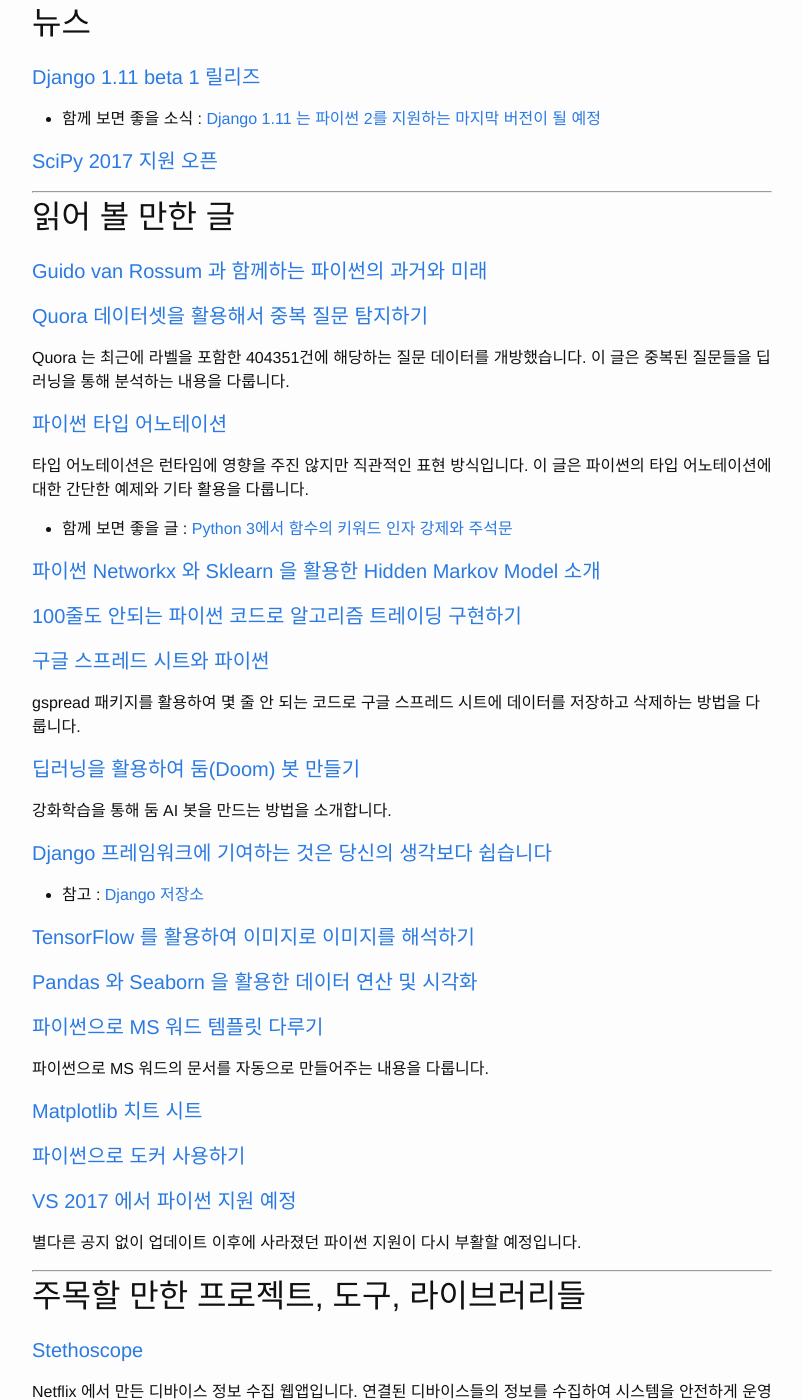
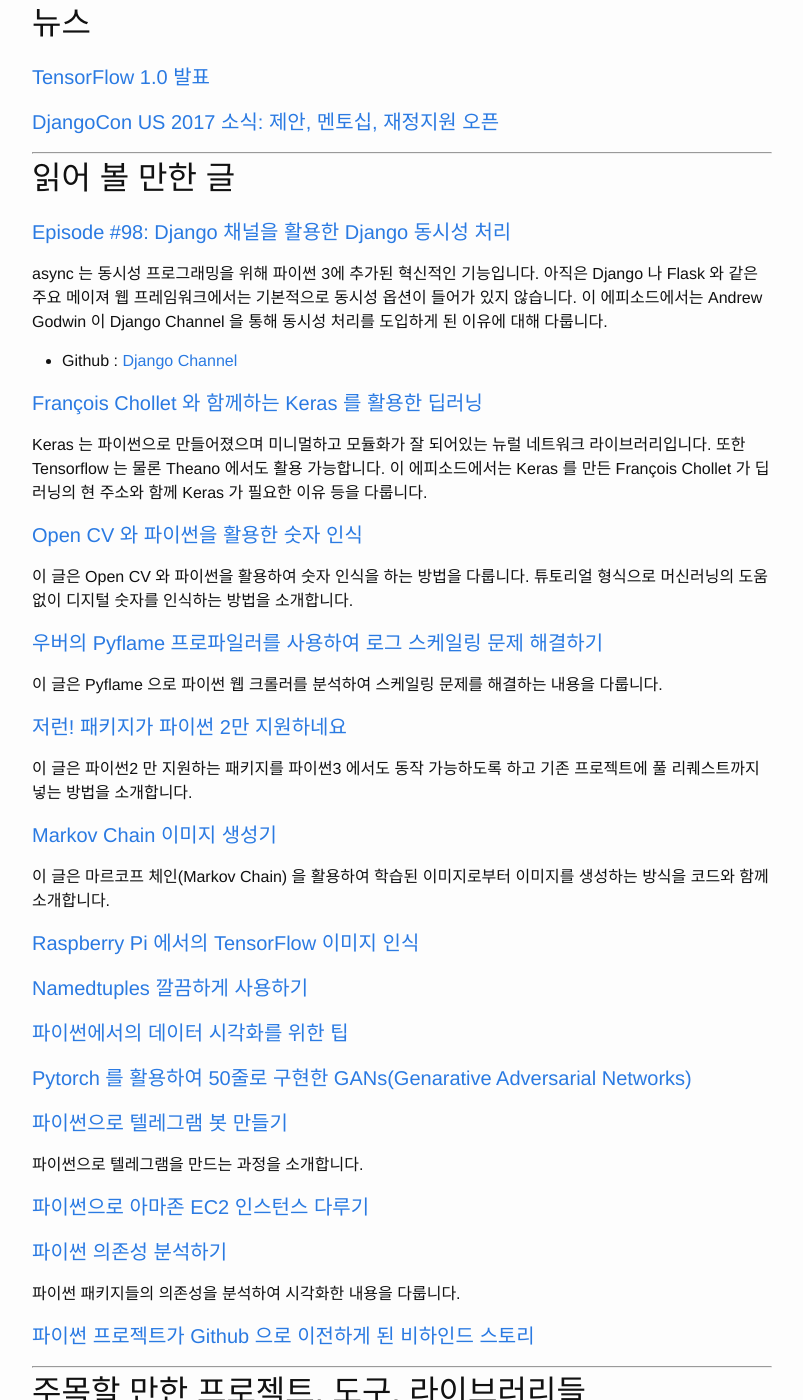
Before and after one commit to pythonkr/blog, a Jekyll site: the page built from _posts/2017-02-19-python-weekly-2017-07.md, in a window 1280 px wide and 1400 px high, scrolled down 309 px. Shown: the whole window, without its empty margins (238-1041 px from the left). Built offline with Jekyll 4.4.1, drawn with Linux system fonts in a browser that asks for light colours; some of the changed text lies outside the part shown.

Commit message:
fix: 2017년 2월 4주차 파이썬 주간 소식(수정1) - 실수로 지운 3주차 소식 복구

```diff
--- a/_posts/2017-02-19-python-weekly-2017-07.md
+++ b/_posts/2017-02-19-python-weekly-2017-07.md
@@ -1,10 +1,10 @@
 ---
 layout : post
-title : "2017년 2월 4주차 파이썬 주간 소식"
+title : "2017년 2월 3주차 파이썬 주간 소식"
 author : "박희찬, 권민재"
 ---
 
-2017년 2월 4주의 파이썬 소식을 모았습니다. 매주 발행되는 파이썬 메일링 소식들을 취합하여 요약 번역하였습니다. 의역 혹은 오역이 있을 수 있으니 자세한 정보는 원문 링크를 꼭 참고해주세요.
+2017년 2월 3주의 파이썬 소식을 모았습니다. 매주 발행되는 파이썬 메일링 소식들을 취합하여 요약 번역하였습니다. 의역 혹은 오역이 있을 수 있으니 자세한 정보는 원문 링크를 꼭 참고해주세요.
 
 고맙습니다.
 
@@ -12,88 +12,107 @@
 
 ## 뉴스
 
-#### [Django 1.11 beta 1 릴리즈](https://www.djangoproject.com/weblog/2017/feb/20/django-111-beta-1-released/)
+#### [TensorFlow 1.0 발표](https://developers.googleblog.com/2017/02/announcing-tensorflow-10.html)
 
-- 함께 보면 좋을 소식 : [Django 1.11 는 파이썬 2를 지원하는 마지막 버전이 될 예정](https://docs.djangoproject.com/en/dev/releases/1.11/)
-
-#### [SciPy 2017 지원 오픈](http://scipy2017.scipy.org/ehome/220975/493425/)
+#### [DjangoCon US 2017 소식: 제안, 멘토십, 재정지원 오픈](https://www.djangoproject.com/weblog/2017/feb/13/djangocon-us-2017-update-call-proposals-mentorship/)
 
 ----
 
 ## 읽어 볼 만한 글
 
-#### [Guido van Rossum 과 함께하는 파이썬의 과거와 미래](https://talkpython.fm/episodes/show/100/python-past-present-and-future-with-guido-van-rossum)
+#### [Episode #98: Django 채널을 활용한 Django 동시성 처리](https://talkpython.fm/episodes/show/98/adding-concurrency-to-django-with-django-channels)
+async 는 동시성 프로그래밍을 위해 파이썬 3에 추가된 혁신적인 기능입니다. 아직은 Django 나 Flask 와 같은 주요 메이져 웹 프레임워크에서는 기본적으로 동시성 옵션이 들어가 있지 않습니다. 이 에피소드에서는 Andrew Godwin 이 Django Channel 을 통해 동시성 처리를 도입하게 된 이유에 대해 다룹니다.
 
-#### [Quora 데이터셋을 활용해서 중복 질문 탐지하기](http://www.erogol.com/duplicate-question-detection-deep-learning/)
-Quora 는 최근에 라벨을 포함한 404351건에 해당하는 질문 데이터를 개방했습니다. 이 글은 중복된 질문들을 딥러닝을 통해 분석하는 내용을 다룹니다.
+- Github : [Django Channel](https://github.com/django/channels)
 
-#### [파이썬 타입 어노테이션](https://www.caktusgroup.com/blog/2017/02/22/python-type-annotations/)
-타입 어노테이션은 런타임에 영향을 주진 않지만 직관적인 표현 방식입니다. 이 글은 파이썬의 타입 어노테이션에 대한 간단한 예제와 기타 활용을 다룹니다.
+#### [François Chollet 와 함께하는 Keras 를 활용한 딥러닝](https://softwareengineeringdaily.com/2016/01/29/deep-learning-and-keras-with-francois-chollet/)
+Keras 는 파이썬으로 만들어졌으며 미니멀하고 모듈화가 잘 되어있는 뉴럴 네트워크 라이브러리입니다. 또한 Tensorflow 는 물론 Theano 에서도 활용 가능합니다. 이 에피소드에서는 Keras 를 만든 François Chollet 가 딥 러닝의 현 주소와 함께 Keras 가 필요한 이유 등을 다룹니다.
 
-- 함께 보면 좋을 글 : [Python 3에서 함수의 키워드 인자 강제와 주석문](http://blog.hannal.com/2015/03/keyword-only-arguments_and_annotations_for_python3/)
+#### [Open CV 와 파이썬을 활용한 숫자 인식](http://www.pyimagesearch.com/2017/02/13/recognizing-digits-with-opencv-and-python/)
+이 글은 Open CV 와 파이썬을 활용하여 숫자 인식을 하는 방법을 다룹니다. 튜토리얼 형식으로 머신러닝의 도움 없이 디지털 숫자를 인식하는 방법을 소개합니다.
 
-#### [파이썬 Networkx 와 Sklearn 을 활용한 Hidden Markov Model 소개](http://www.blackarbs.com/blog/introduction-hidden-markov-models-python-networkx-sklearn/2/9/2017)
+#### [우버의 Pyflame 프로파일러를 사용하여 로그 스케일링 문제 해결하기](https://benbernardblog.com/using-ubers-pyflame-and-logs-to-tackle-scaling-issues/)
+이 글은 Pyflame 으로 파이썬 웹 크롤러를 분석하여 스케일링 문제를 해결하는 내용을 다룹니다.
 
-#### [100줄도 안되는 파이썬 코드로 알고리즘 트레이딩 구현하기](https://www.oreilly.com/learning/algorithmic-trading-in-less-than-100-lines-of-python-code)
+#### [저런! 패키지가 파이썬 2만 지원하네요](https://medium.com/@anthonypjshaw/oh-no-this-package-is-python-2-only-8e6316f9a02#.l6lzn66vk)
+이 글은 파이썬2 만 지원하는 패키지를 파이썬3 에서도 동작 가능하도록 하고 기존 프로젝트에 풀 리퀘스트까지 넣는 방법을 소개합니다.
 
-#### [구글 스프레드 시트와 파이썬](https://www.twilio.com/blog/2017/02/an-easy-way-to-read-and-write-to-a-google-spreadsheet-in-python.html)
-gspread 패키지를 활용하여 몇 줄 안 되는 코드로 구글 스프레드 시트에 데이터를 저장하고 삭제하는 방법을 다룹니다.
+#### [Markov Chain 이미지 생성기](https://jonnoftw.github.io/2017/01/18/markov-chain-image-generation)
+이 글은 마르코프 체인(Markov Chain) 을 활용하여 학습된 이미지로부터 이미지를 생성하는 방식을 코드와 함께 소개합니다.
 
-#### [딥러닝을 활용하여 둠(Doom) 봇 만들기](https://www.codelitt.com/blog/doom-ai/)
-강화학습을 통해 둠 AI 봇을 만드는 방법을 소개합니다.
+#### [Raspberry Pi 에서의 TensorFlow 이미지 인식](http://svds.com/tensorflow-image-recognition-raspberry-pi/)
 
-#### [Django 프레임워크에 기여하는 것은 당신의 생각보다 쉽습니다](https://www.vinta.com.br/blog/2017/contributing-hugh-lib/)
+#### [Namedtuples 깔끔하게 사용하기](https://dbader.org/blog/writing-clean-python-with-namedtuples)
 
-- 참고 : [Django 저장소](https://github.com/django/django)
+#### [파이썬에서의 데이터 시각화를 위한 팁](https://www.dataquest.io/blog/how-to-communicate-with-data/)
 
-#### [TensorFlow 를 활용하여 이미지로 이미지를 해석하기](https://affinelayer.com/pix2pix/)
+#### [Pytorch 를 활용하여 50줄로 구현한 GANs(Genarative Adversarial Networks)](https://medium.com/@devnag/generative-adversarial-networks-gans-in-50-lines-of-code-pytorch-e81b79659e3f#.vvodfsp0j)
 
-#### [Pandas 와 Seaborn 을 활용한 데이터 연산 및 시각화](https://gist.github.com/5agado/ee95008f25730d04bfd0eedd5c36f0ee)
+#### [파이썬으로 텔레그램 봇 만들기](https://khashtamov.com/2017/02/how-to-create-a-telegram-bot-using-python/)
+파이썬으로 텔레그램을 만드는 과정을 소개합니다.
 
-#### [파이썬으로 MS 워드 템플릿 다루기](http://pbpython.com/python-word-template.html)
-파이썬으로 MS 워드의 문서를 자동으로 만들어주는 내용을 다룹니다.
+#### [파이썬으로 아마존 EC2 인스턴스 다루기](https://mattmccullo.com/blog/managing-aws-ec2-instances-python/)
 
-#### [Matplotlib 치트 시트](https://www.datacamp.com/community/blog/python-matplotlib-cheat-sheet#gs.Amknn3c)
+#### [파이썬 의존성 분석하기](http://kgullikson88.github.io/blog/pypi-analysis.html)
+파이썬 패키지들의 의존성을 분석하여 시각화한 내용을 다룹니다.
 
-#### [파이썬으로 도커 사용하기](https://hackernoon.com/3-tricks-for-mastering-docker-with-python-99876412348d#.qn4oovlgx)
-
-#### [VS 2017 에서 파이썬 지원 예정](https://blogs.msdn.microsoft.com/pythonengineering/2017/02/22/python-in-vs2017/)
-별다른 공지 없이 업데이트 이후에 사라졌던 파이썬 지원이 다시 부활할 예정입니다.
+#### [파이썬 프로젝트가 Github 으로 이전하게 된 비하인드 스토리](https://snarky.ca/the-history-behind-the-decision-to-move-python-to-github/)
 
 ----
 
 ## 주목할 만한 프로젝트, 도구, 라이브러리들
 
-#### [Stethoscope](https://github.com/Netflix/stethoscope)
-Netflix 에서 만든 디바이스 정보 수집 웹앱입니다. 연결된 디바이스들의 정보를 수집하여 시스템을 안전하게 운영할 수 있도록 도와줍니다.
+#### [ergonomica](https://github.com/ergonomica/ergonomica)
+파이썬으로 만든 다중 플랫폼 지원을 위한 모던 쉘
 
-- 함께 보면 좋을 글 : [Netflix Stethoscope 소개](http://techblog.netflix.com/)
+#### [Bella](https://github.com/manwhoami/Bella)
+macOS 를 위한 데이터 마이닝 및 원격 관리 도구
 
-#### [A.I. Duet](https://github.com/googlecreativelab/aiexperiments-ai-duet)
-Google 에서 만든 듀엣으로 피아노를 칠 수 있도록 돕는 실험적인 도구.
+#### [TensorFlowOnSpark](https://github.com/yahoo/TensorFlowOnSpark)
+Apache Hadoop 과 Spark 클러스터를 활용하여 확장성 있는 TensorFlow 환경 구축 도구
 
-- 함께 보면 좋을 글 : [AI Duet 소개](https://aiexperiments.withgoogle.com/ai-duet)
+#### [neat-python](https://github.com/CodeReclaimers/neat-python)
+기존의 [NEAT](http://www.cs.ucf.edu/~kstanley/neat.html) 도구를 파이썬으로 사용 가능하게 만든 구현체
 
-#### [Securitybot](https://github.com/dropbox/securitybot)
-Dropbox 에서 만든 보안 관련 챗봇입니다. 분산된 환경에서 보안과 관련된 알람을 발송하여 보안사고를 효율적으로 빠르게 감지하도록 돕습니다.
+#### [Lark](https://github.com/erezsh/Lark)
+Earley/LALR(1) 을 지원하는 모던 파싱 라이브러리
 
-#### [Universal Radio Hacker](https://github.com/jopohl/urh)
-무선 환경을 분석하는 도구.
+#### [ipytracer](https://github.com/sn0wle0pard/ipytracer)
+Jupyter, IPython 에서 알고리즘 시각화를 돕는 도구
 
-#### [bootstrapped](https://github.com/facebookincubator/bootstrapped)
-Facebook 에서 만든 A/B 테스트 관련 도구.
+#### [Django-behaviors](https://github.com/audiolion/django-behaviors)
+타임스탬프, 글 발행 등의 Django 모델에서 주로 사용하는 기능들을 모아 손쉽게 사용 가능하도록 돕는 도구
 
-#### [Tweetfeels](https://github.com/uclatommy/tweetfeels)
-트위터 스트리밍 API 와 [VADER Sentiment](https://github.com/cjhutto/vaderSentiment) 를 활용하여 감정을 분석하는 도구.
+#### [mongoaudit](https://github.com/stampery/mongoaudit)
+Mongo DB 의 보안 점검 등을 위한 CLI 도구
 
-#### [scikit-plot](https://github.com/reiinakano/scikit-plot)
+#### [Flametree](https://github.com/Edinburgh-Genome-Foundry/Flametree)
+zip 파일을 읽고 쓰기 쉽게 도와주는 도구
 
-#### [fast-pixel-cnn](https://github.com/PrajitR/fast-pixel-cnn)
+#### [privy](https://github.com/ofek/privy)
+디지털 서명이나 비트코인 지갑 등의 비밀이나 패스워드를 빠르고 쉽게 암호화하기
 
-#### [evilpass](https://github.com/SirCmpwn/evilpass)
+#### [list-of-python-api-wrappers](https://github.com/realpython/list-of-python-api-wrappers)
+파이썬으로 만들어진 각종 써드파티 API 모음
 
-#### [mercure](https://github.com/synhack/mercure)
-회사 동료들에게 가짜 악성 이메일 등을 보내 보안사고 예방 훈련을 시킬 수 있도록 돕는 보안 매니져용 도구.
+----
+
+## 구인
+
+#### [싸일런스홀딩스 Python/Django 개발자 모집](https://github.com/inqpia/jobs/)
+- 담당업무 : django 를 활용한 웹 개발
+- 채용인원 : 정규직 1명 / 프리랜서 2명 (3개월 상주)
+- 지원자격 : 웹 개발 1년 이상 경험자
+
+#### [넥슨 인프라 모니터링 및 자동화 시스템 개발 인력 모집](https://career.nexon.com/user/recruit/notice/noticeView?joinCorp=NX&reNo=20170070)
+- 인프라 모니터링 및 자동화 시스템 개발
+- 전체 개발 경력 6-10년
+- Python 개발 3년 이상
+
+#### [넥슨 듀랑고 로직 프로그래머 모집](https://career.nexon.com/user/recruit/notice/noticeView?joinCorp=NX&reNo=20170059)
+- 모바일 MMORPG 야생의 땅: 듀랑고의 로직 프로그래밍 업무
+- 게임 프로그래밍에 대한 실무 경험이 있으신 분
+- 복잡한 게임 디자인 요구 조건을 가능한 간결한 설계로 구현할 수 있는 분
 
 ----
 
```
Also changed, not shown: _posts/2017-02-26-python-weekly-2017-08.md (added, +105 -0 lines).
